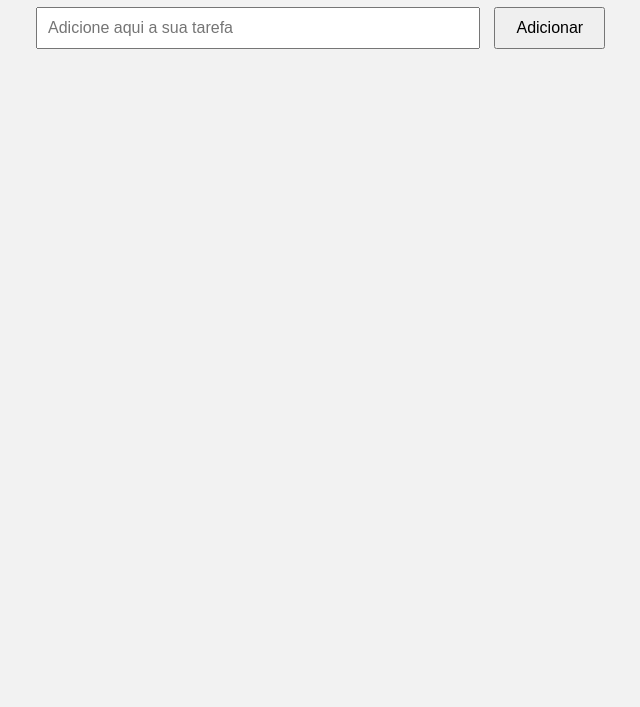
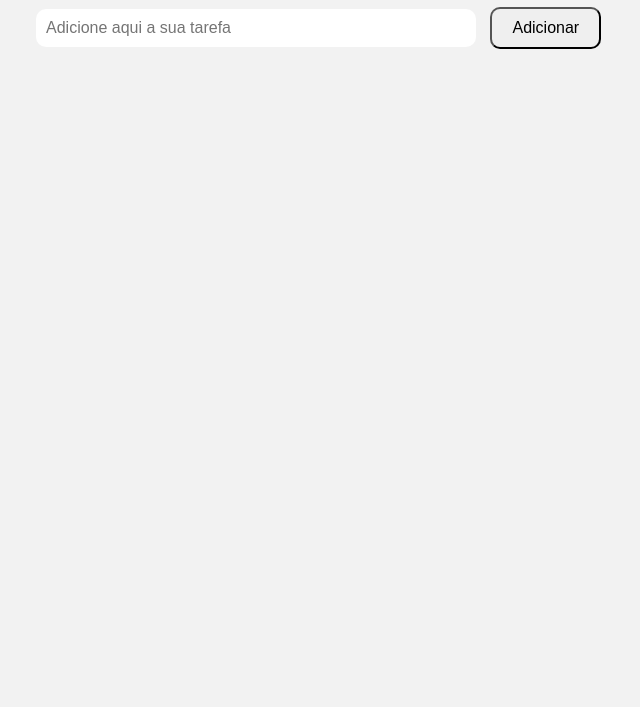
Before and after one commit to igorlima92/to_do_list, a plain HTML site: page index.html in a window 1280 px wide. Shown: the part 93-800 px from the top of the page, without its empty margins (304-944 px from the left). Drawn offline with Linux system fonts and the light colour scheme.

Commit message:
alteração border no input

```diff
--- a/style.css
+++ b/style.css
@@ -15,6 +15,8 @@
     padding: 10px;
     width: 70%;
     font-size: 16px;
+    border-radius: 10px;
+    border: none;
 }
 
 button.botao {
@@ -22,6 +24,7 @@
     font-size: 16px;
     margin-left: 10px;
     cursor: pointer;
+    border-radius: 10px;
 }
 
 ul.lista {
```
